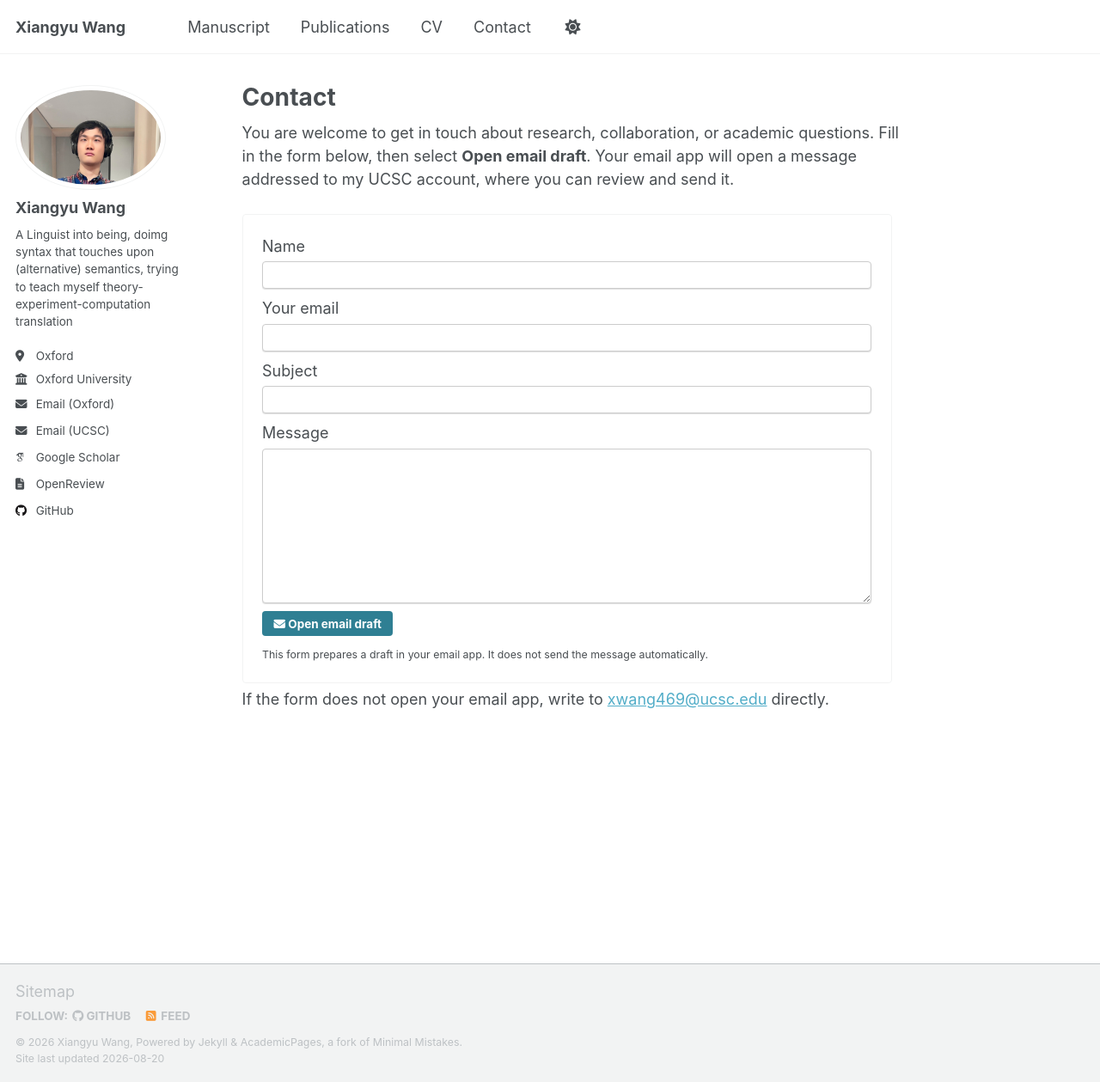
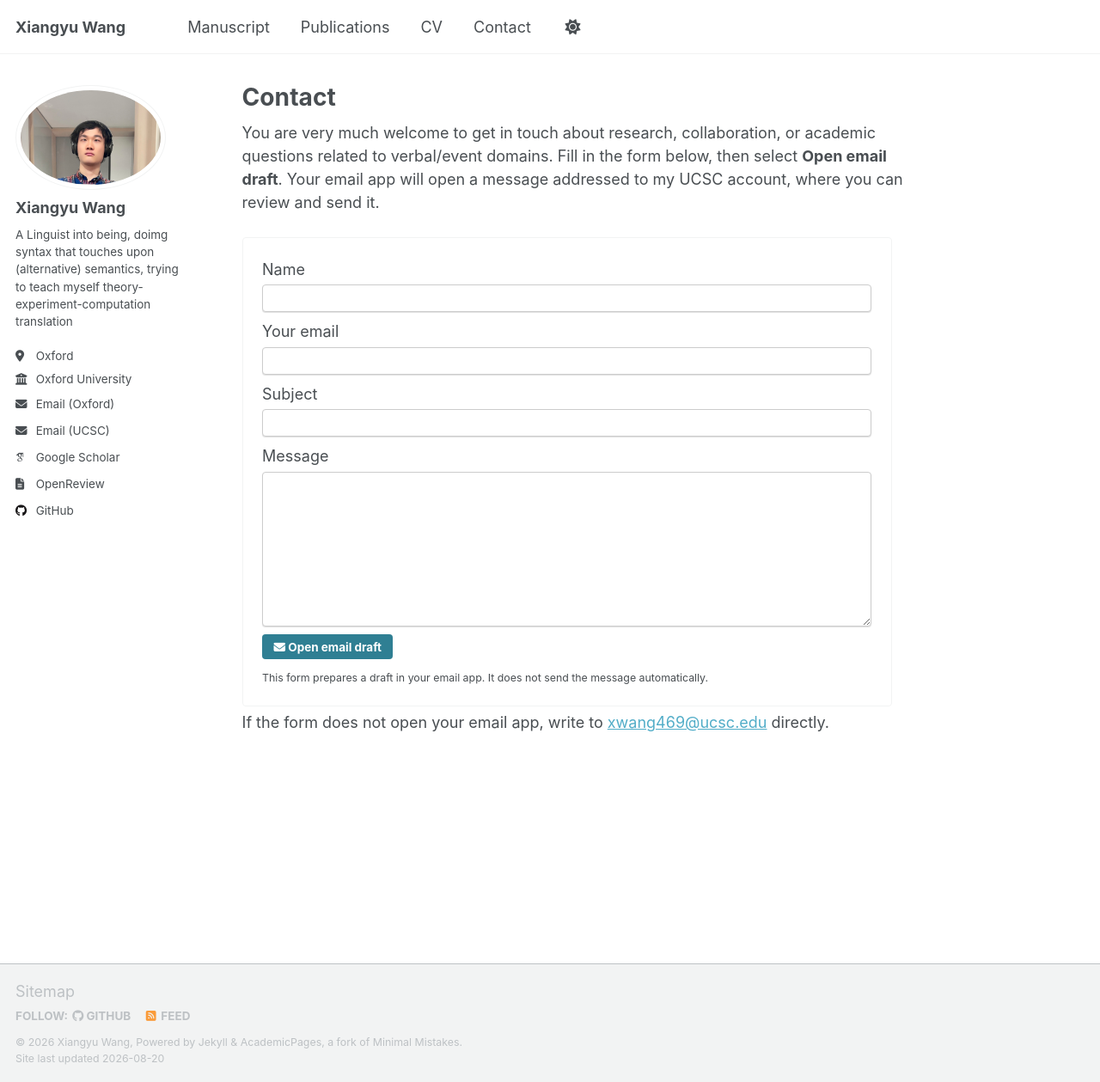
Before and after one commit to xiangyu-wang-linguistics/xiangyu-wang-linguistics.github.io, a Jekyll site: the page built from _pages/contact.md, in a window 1280 px wide and 1259 px high. Shown: the whole window at 86% size. Built offline with Jekyll 4.4.1, drawn with Linux system fonts in a browser that asks for light colours; some web fonts are replaced; a script that is not in the unit is left out.

Commit message:
Update contact.md you are very much

```diff
--- a/_pages/contact.md
+++ b/_pages/contact.md
@@ -5,7 +5,7 @@ description: "Contact Xiangyu Wang about linguistics research, collaboration, or
 author_profile: true
 ---
 
-You are welcome to get in touch about research, collaboration, or academic questions. Fill in the form below, then select **Open email draft**. Your email app will open a message addressed to my UCSC account, where you can review and send it.
+You are very much welcome to get in touch about research, collaboration, or academic questions related to verbal/event domains. Fill in the form below, then select **Open email draft**. Your email app will open a message addressed to my UCSC account, where you can review and send it.
 
 <form id="contact-form" class="contact-form" action="mailto:xwang469@ucsc.edu?subject=Website%20contact" method="post" enctype="text/plain" aria-describedby="contact-form-note">
   <label for="contact-name">Name</label>
```
